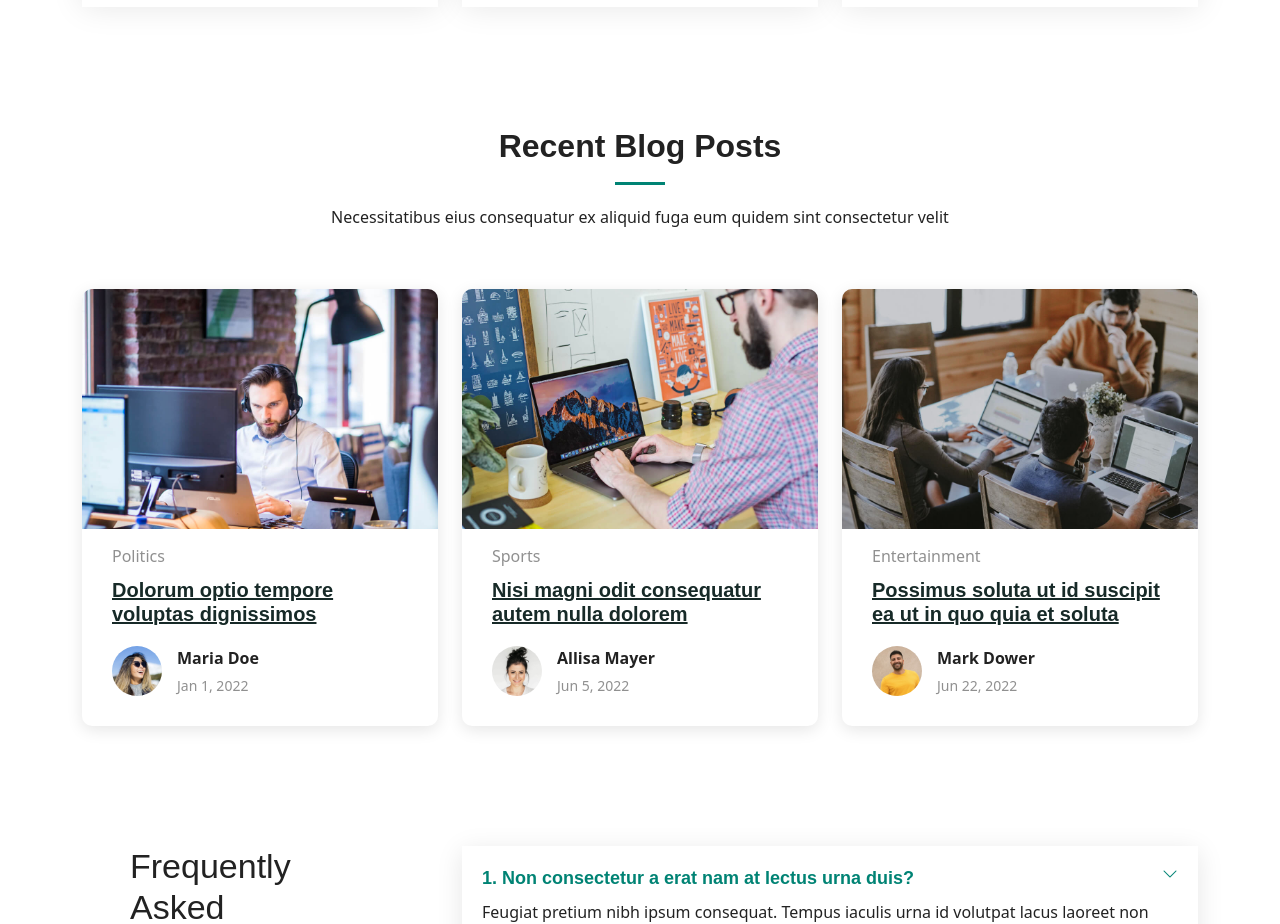
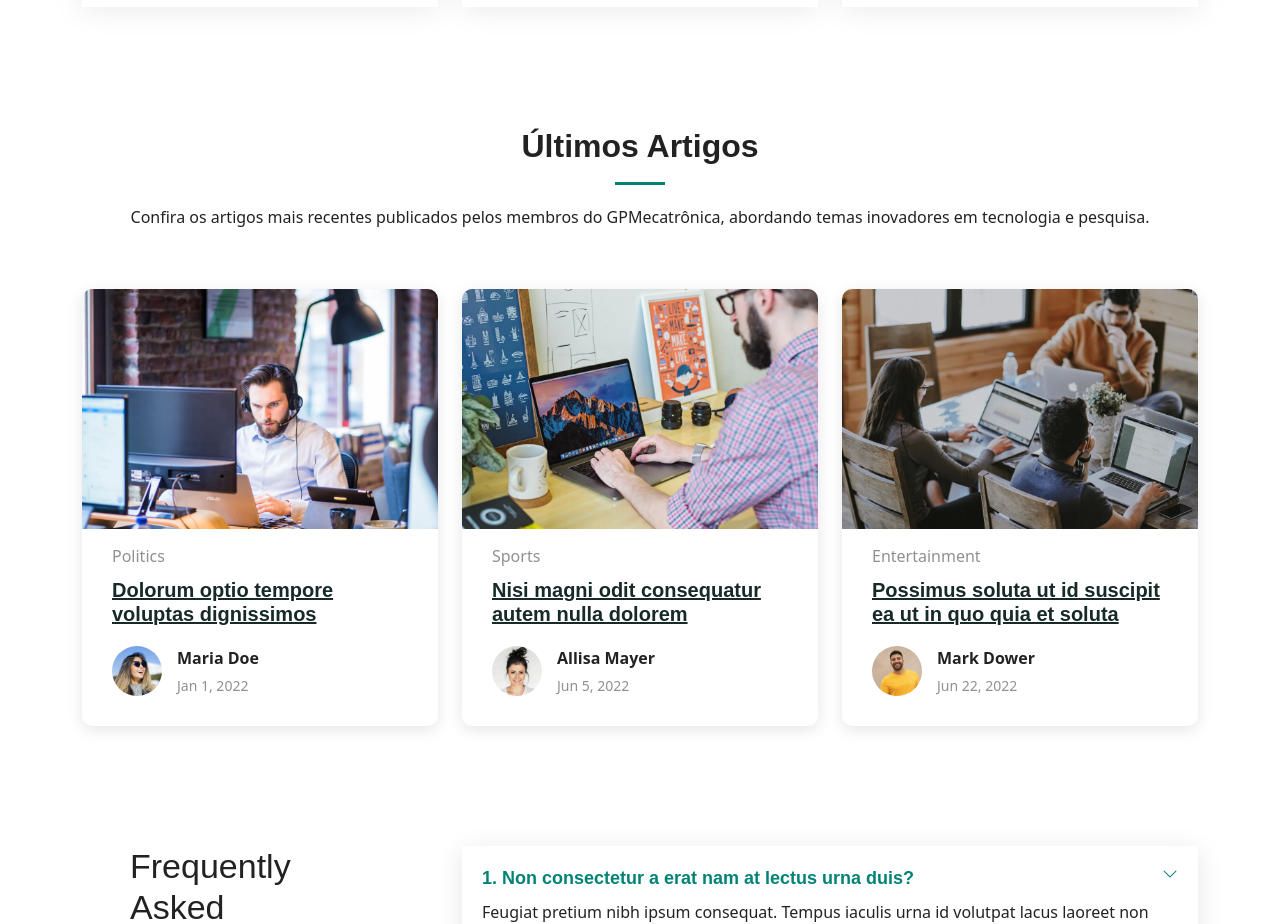
Before and after one commit to igp-conect/landing_page_gpmecatronica, a Next.js app: page / in a window 1280 px wide. Shown: the part 5260-6184 px from the top of the page. Built offline with nearby package versions, Linux system fonts and the light colour scheme.

Commit message:
Substituido posts por artigos, provavelmente vão ser blog posts mesmo? a definir

```diff
--- a/src/app/components/RecentPosts.tsx
+++ b/src/app/components/RecentPosts.tsx
@@ -2,10 +2,10 @@ export function RecentPosts() {
   return (
     <section id="recent-posts" className="recent-posts section">
       <div className="container section-title" data-aos="fade-up">
-        <h2>Recent Blog Posts</h2>
+        <h2>Últimos Artigos</h2>
         <p>
-          Necessitatibus eius consequatur ex aliquid fuga eum quidem sint
-          consectetur velit
+          Confira os artigos mais recentes publicados pelos membros do
+          GPMecatrônica, abordando temas inovadores em tecnologia e pesquisa.
         </p>
       </div>
       <div className="container">
```
